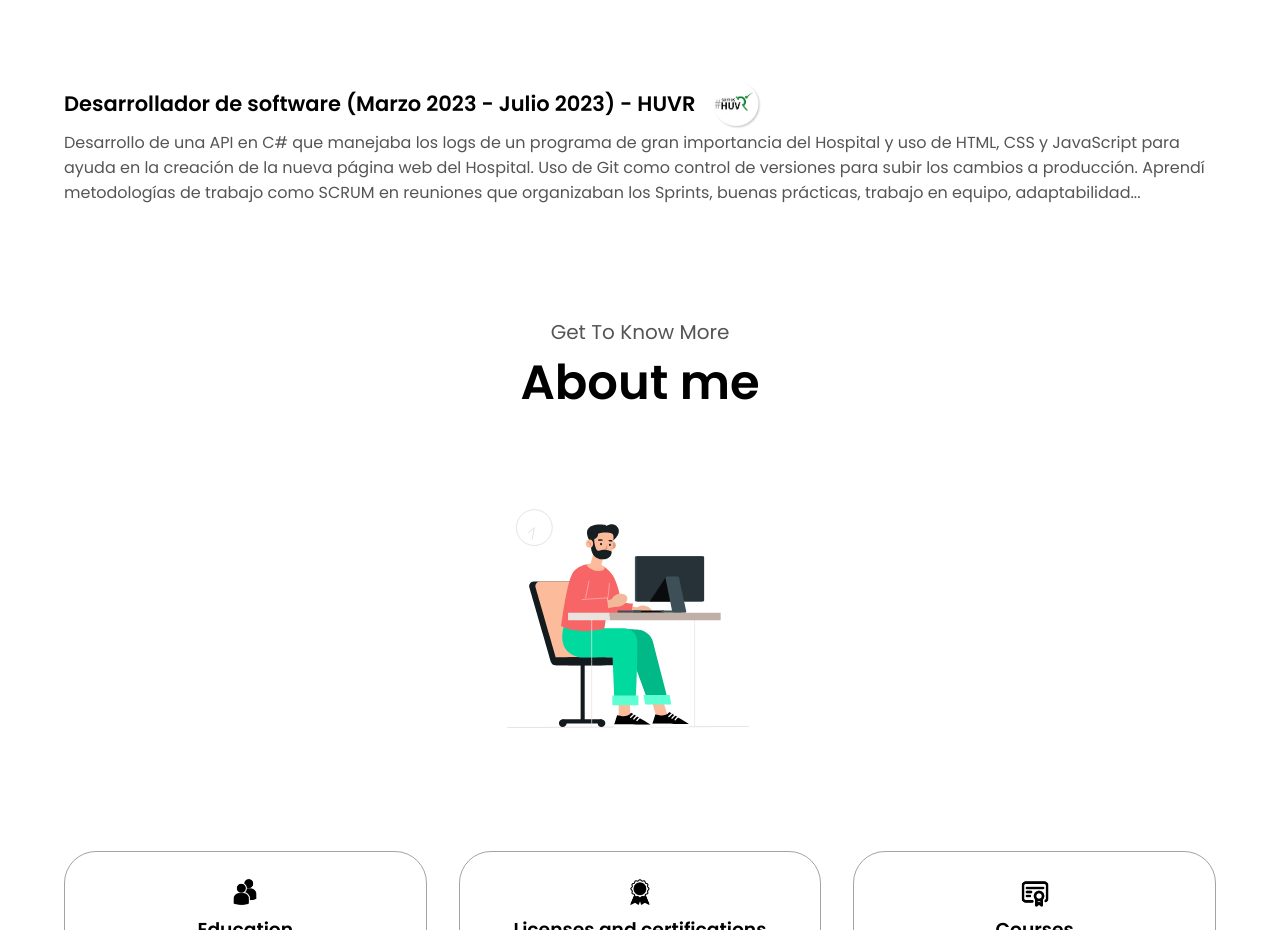
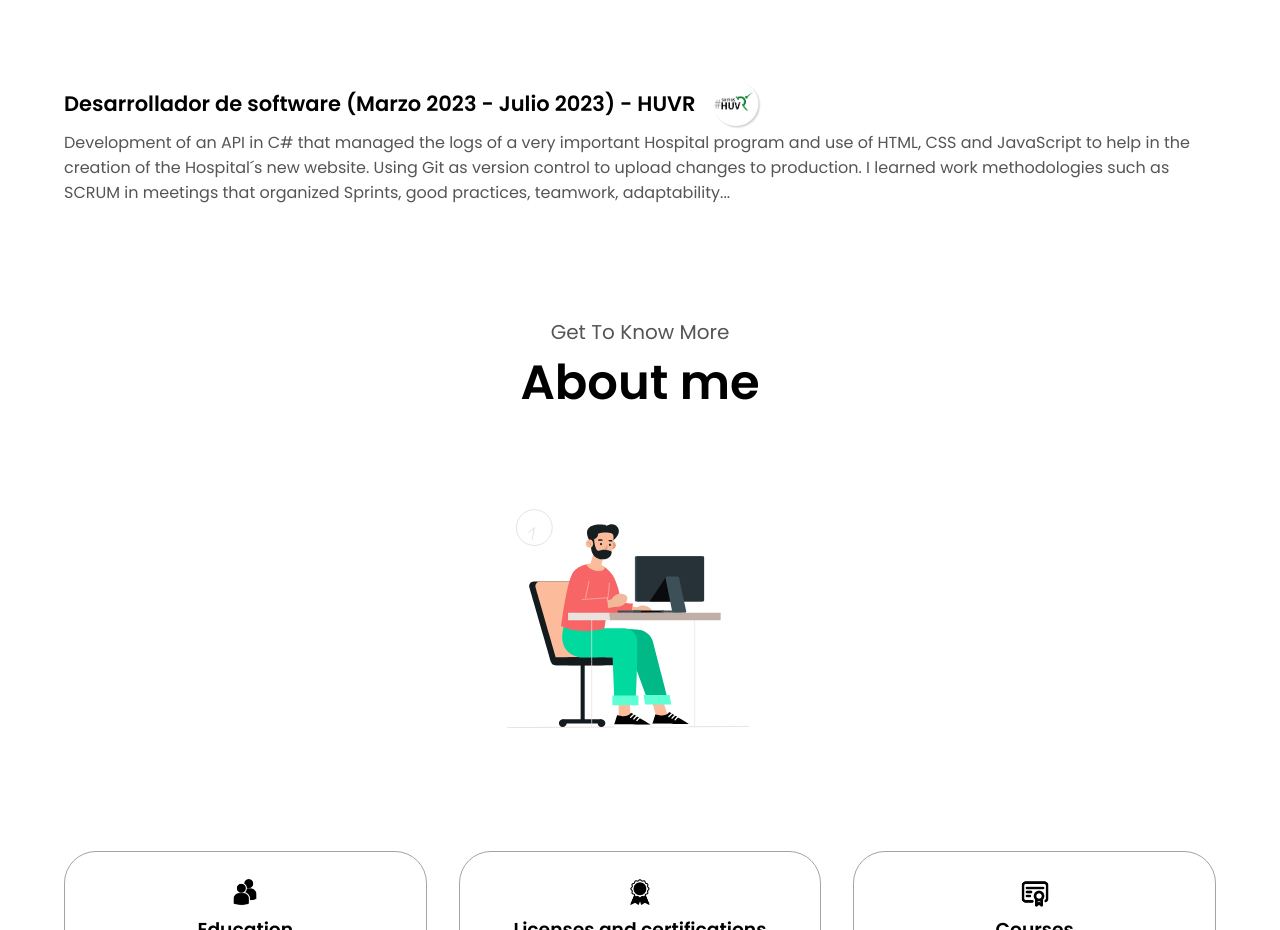
Before and after one commit to Alvarosanchezz3/Portfolio, a React (Create React App) app: page / in a window 1280 px wide. Shown: the part 1080-2010 px from the top of the page. Built offline with nearby package versions, Linux system fonts and the light colour scheme.

Commit message:
fix error translation

```diff
--- a/src/App.js
+++ b/src/App.js
@@ -156,7 +156,7 @@ function App() {
                 <h2>Desarrollador de software (Marzo 2023 - Julio 2023) - HUVR </h2>
                 <img src="./assets/HUVR.png" alt="huvr"></img>
               </div>
-              <p>Desarrollo de una API en C# que manejaba los logs de un programa de gran importancia del Hospital y uso de HTML, CSS y JavaScript para ayuda en la creación de la nueva página web del Hospital. Uso de Git como control de versiones para subir los cambios a producción. Aprendí metodologías de trabajo como SCRUM en reuniones que organizaban los Sprints, buenas prácticas, trabajo en equipo, adaptabilidad...</p>
+              <p>{translations["exp-desc"]}</p>
            </div>
           </div>
         </section>
--- a/src/translations/EN.js
+++ b/src/translations/EN.js
@@ -16,6 +16,7 @@ const translationsEN = {
     // Experience
 
     'SeeMy': 'See my',
+    'exp-desc': 'Development of an API in C# that managed the logs of a very important Hospital program and use of HTML, CSS and JavaScript to help in the creation of the Hospital´s new website. Using Git as version control to upload changes to production. I learned work methodologies such as SCRUM in meetings that organized Sprints, good practices, teamwork, adaptability...',
 
     // About me
 
--- a/src/translations/ES.js
+++ b/src/translations/ES.js
@@ -16,6 +16,7 @@ const translationsES = {
    // Experience
 
    'SeeMy': 'Vea mi',
+   'exp-desc': 'Desarrollo de una API en C# que manejaba los logs de un programa de gran importancia del Hospital y uso de HTML, CSS y JavaScript para ayuda en la creación de la nueva página web del Hospital. Uso de Git como control de versiones para subir los cambios a producción. Aprendí metodologías de trabajo como SCRUM en reuniones que organizaban los Sprints, buenas prácticas, trabajo en equipo, adaptabilidad...',
 
 
     // Sobre mí
```
